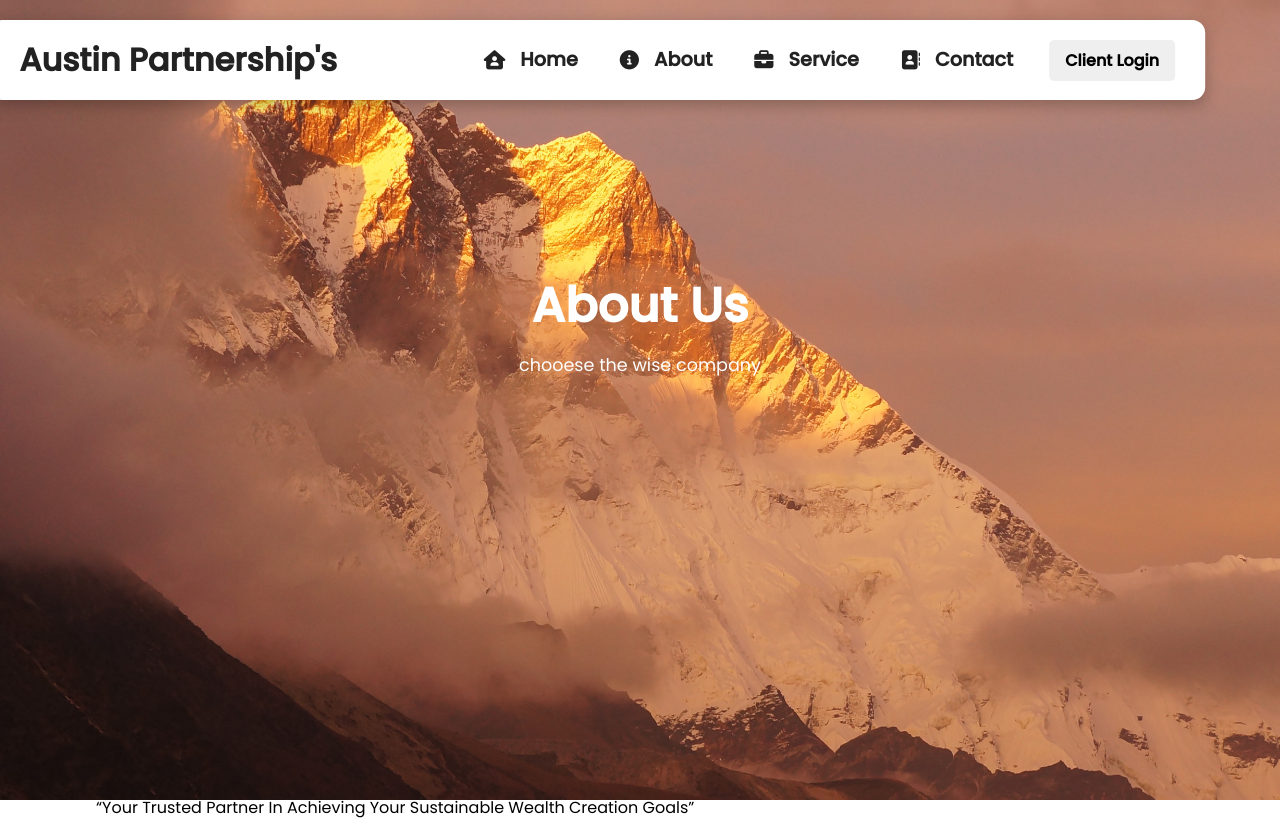
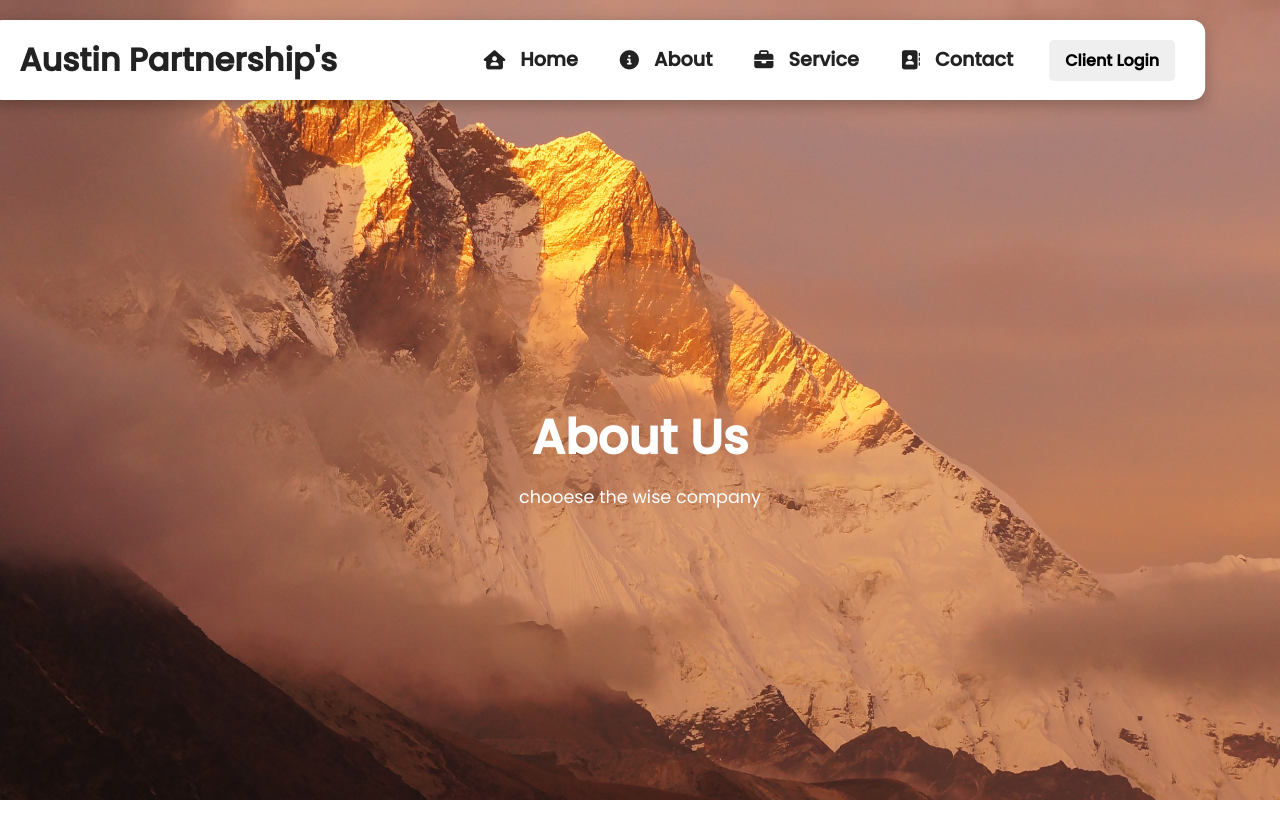
Before and after one commit to GopinathVasan/Austin-Project-Front-End, a React (Create React App) app: page /about in a window 1280 px wide. Shown: the top 820 px of the page. Built offline with nearby package versions, Linux system fonts and the light colour scheme.

Commit message:
herostyles.css modified

```diff
--- a/src/Components/HeroStyles.css
+++ b/src/Components/HeroStyles.css
@@ -6,7 +6,7 @@
 
 .hero-mid {
   width: 100%;
-  height: 70vh;
+  height: 100vh;
   position: relative;
 }
 
@@ -32,7 +32,7 @@ img {
   font-size: 3rem;
   font-weight: 800;
   background: #fff;
-  -webkit-background-clip: text;
+  background-clip: text;
   -webkit-text-fill-color: transparent;
 }
 .hero-text p {
```
